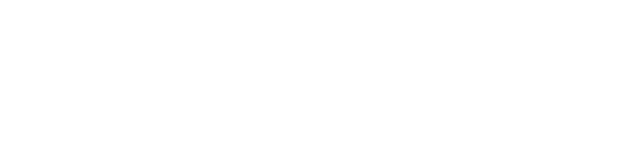
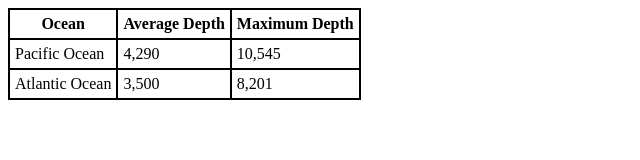
Before and after one commit to Butuca/Cs50, a plain HTML site: page table.html in a window 1280 px wide. Shown: the whole page, without its empty margins (0-640 px from the left). Drawn offline with Linux system fonts and the light colour scheme.

Commit message:
Atualizando e Colocando novos arquivos .html

```diff
--- a/table.html
+++ b/table.html
@@ -4,8 +4,42 @@
     <meta charset="UTF-8">
     <meta name="viewport" content="width=device-width, initial-scale=1.0">
     <title>Table</title>
+    <style>
+        table{
+            border: 2px solid black;
+            border-collapse: collapse;
+
+        }
+
+        td, th{
+            border: 2px solid black;
+            padding: 5px;
+        }
+
+
+    </style>
 </head>
 <body>
-
+    <table>
+        <thead>
+            <tr>
+                <th>Ocean</th>
+                <th>Average Depth</th>
+                <th>Maximum Depth</th>
+            </tr>
+        </thead>
+        <tbody>
+            <tr>
+                <td>Pacific Ocean</td>
+                <td>4,290</td>
+                <td>10,545</td>
+            </tr>
+            <tr>
+                <td> Atlantic Ocean</td>
+                <td>3,500</td>
+                <td>8,201</td>
+            </tr>
+        </tbody>
+    </table>
 </body>
 </html>
```
Also changed, not shown: font.html (added, +23 -0 lines), form.html (added, +14 -0 lines), style.html (added, +19 -0 lines), 1 other file.
